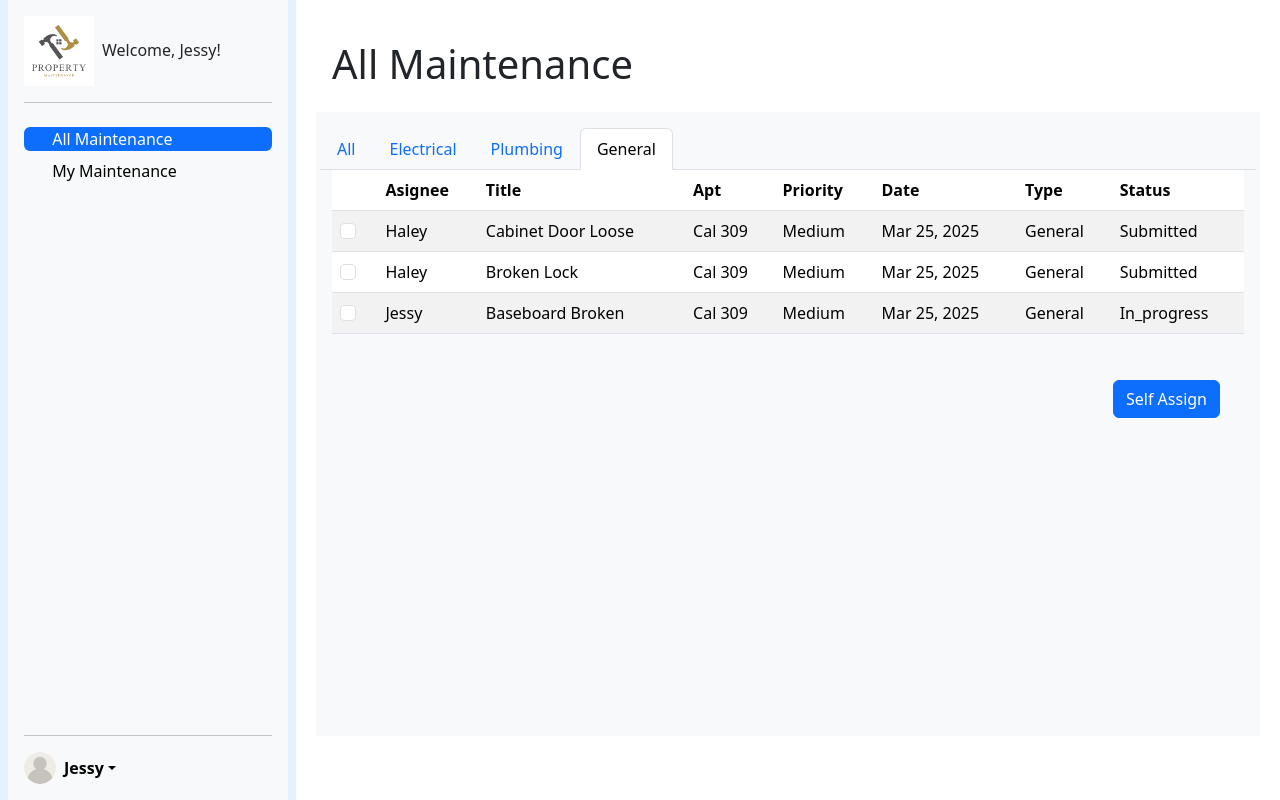
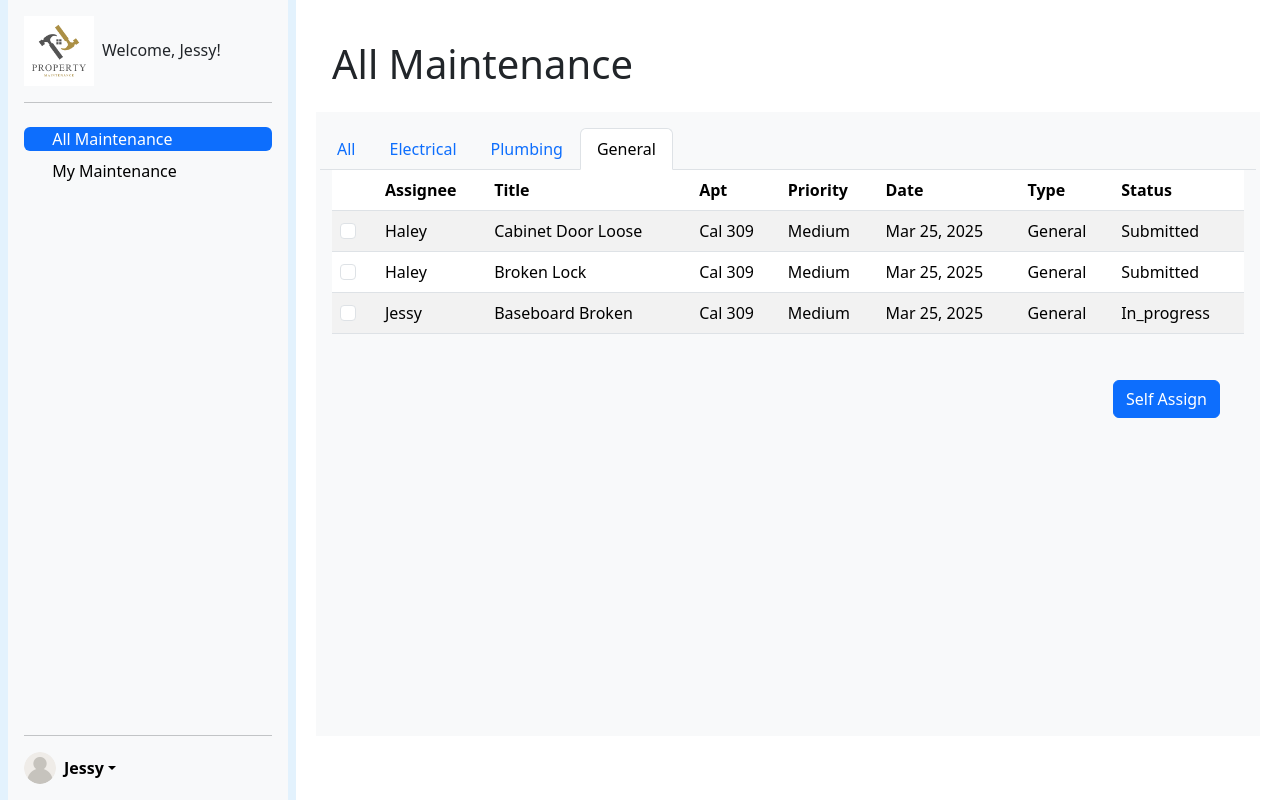
Before and after one commit to dmangames1941/Maintenance-Request-Ticketing-System, a Django app: page /admin-dashboard/ in a window 1280 px wide, after a click on "General". Run offline with Django 5.2, Linux system fonts and the light colour scheme; a user stored in the database is signed in; data comes from the database, SQL or seed files in the repository; some libraries are stand-ins or nearby versions.

Commit message:
Fixed typo in admin_dashboard.html

```diff
--- a/maintReqTickSys/ticketsystem/templates/admin_dashboard.html
+++ b/maintReqTickSys/ticketsystem/templates/admin_dashboard.html
@@ -219,7 +219,7 @@
                                         <thead>
                                         <tr>
                                             <th scope="col"></th>
-                                            <th scope="col">Asignee</th>
+                                            <th scope="col">Assignee</th>
                                             <th scope="col">Title</th>
                                             <th scope="col">Apt</th>
                                             <th scope="col">Priority</th>
```
